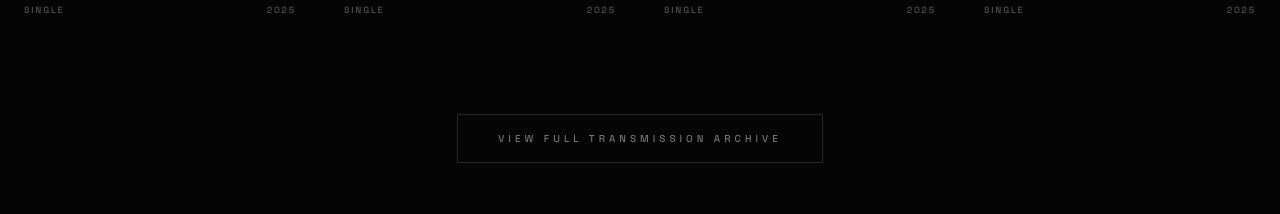
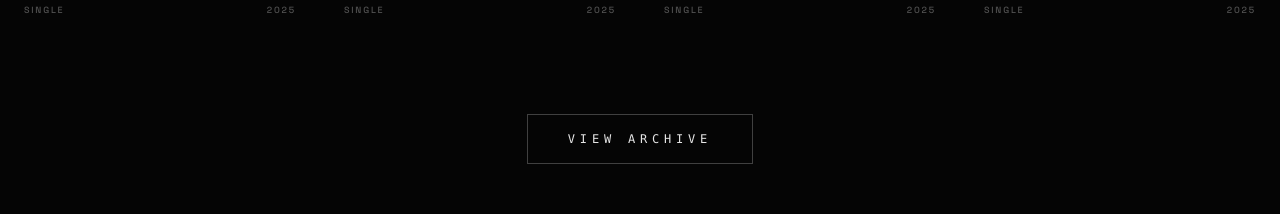
Before and after one commit to Valkyranna/LENIWSEK, a Next.js app: page /LENIWSEK/ in a window 1280 px wide. Shown: the part 1866-2080 px from the top of the page. Built offline with nearby package versions, Linux system fonts and the light colour scheme.

Commit message:
Update View Archive button style and text

```diff
--- a/components/Music.tsx
+++ b/components/Music.tsx
@@ -244,8 +244,8 @@ const Music: React.FC = () => {
         </div>
 
         <div className="mt-24 text-center">
-          <a href="https://leniwsek.bandcamp.com/" target="_blank" rel="noreferrer" className="inline-block border border-neutral-800 px-10 py-4 text-[10px] tracking-[0.4em] text-neutral-500 hover:text-white hover:border-white hover:bg-neutral-950 transition-all duration-500 uppercase font-medium">
-            View Full Transmission Archive
+          <a href="https://leniwsek.bandcamp.com/" target="_blank" rel="noreferrer" className="inline-block border border-neutral-700 px-10 py-4 text-xs tracking-[0.4em] text-neutral-200 hover:text-white hover:border-white hover:bg-neutral-950 transition-all duration-500 uppercase font-medium font-mono">
+            View Archive
           </a>
         </div>
       </div>
```
